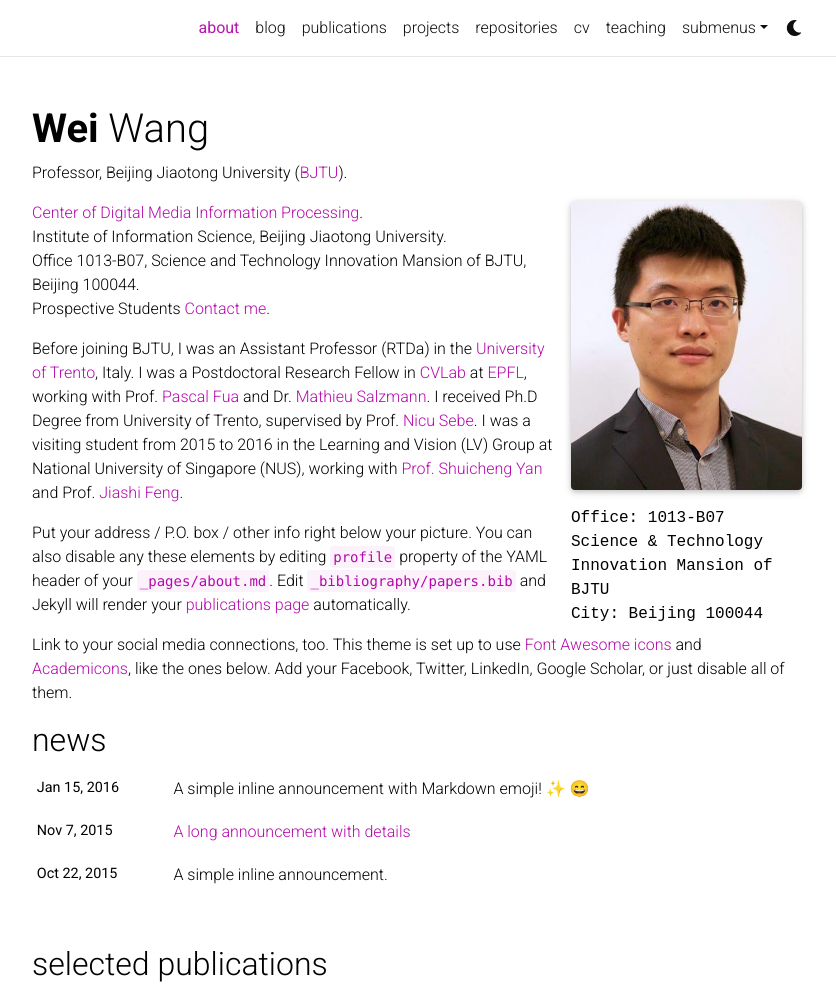
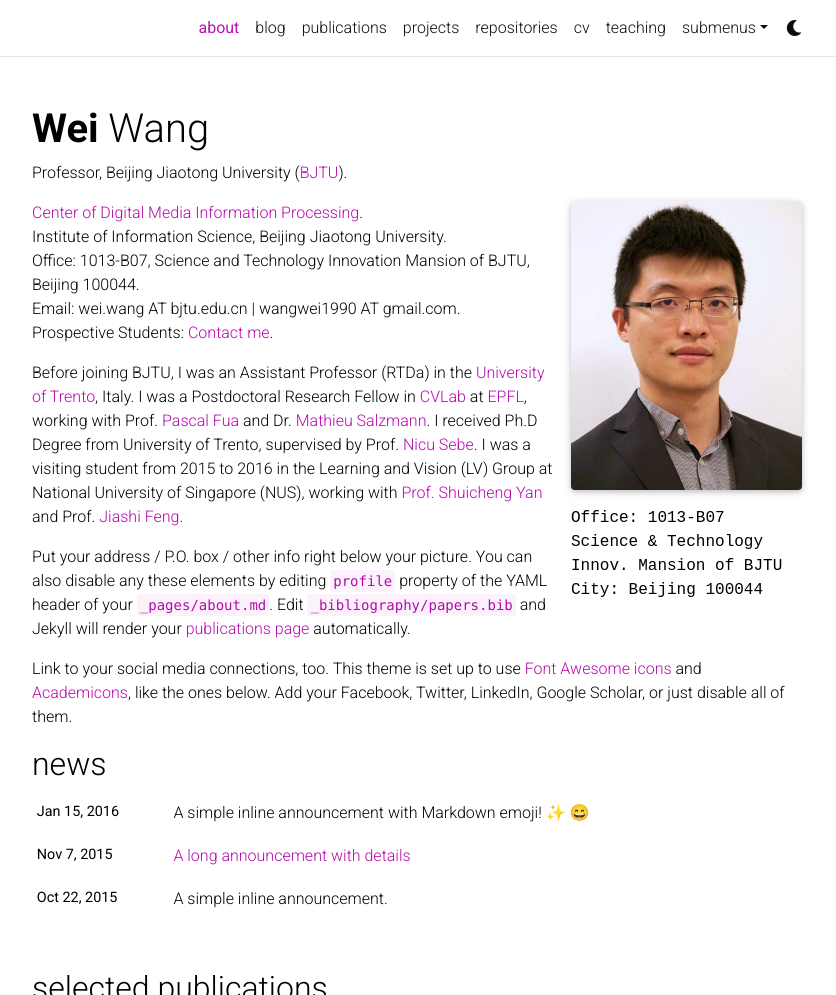
Before and after one commit to WeiWangTrento/WeiWangTrento.github.io, a Jekyll site: the page built from _pages/about.md, in a window 1280 px wide and 1309 px high, cut to the strip 0-995 px from the top of the window. Shown: the whole strip, without its empty margins (223-1059 px from the left). Built offline with Jekyll 4.4.1, drawn with Linux system fonts in a browser that asks for light colours; full-size pictures stand in for the smaller copies a plugin makes; emoji names are drawn with the system emoji font; comment, search, counter and statistics services are not loaded; a style sheet for code colours, icons or effects is not loaded.

Commit message:
Update about.md

```diff
--- a/_pages/about.md
+++ b/_pages/about.md
@@ -10,7 +10,7 @@ profile:
   image_circular: false # crops the image to make it circular
   address: >
     <p>Office: 1013-B07</p>
-    <p>Science & Technology Innovation Mansion of BJTU</p>
+    <p>Science & Technology Innov. Mansion of BJTU</p>
     <p>City: Beijing 100044</p>
 
 news: true  # includes a list of news items
@@ -19,8 +19,9 @@ social: true  # includes social icons at the bottom of the page
 ---
 <a href='http://mepro.bjtu.edu.cn/'>Center of Digital Media Information Processing</a>. <br />
 Institute of Information Science, Beijing Jiaotong University. <br />
-Office 1013-B07, Science and Technology Innovation Mansion of BJTU, Beijing 100044. <br />
-Prospective Students <a href='http://mepro.bjtu.edu.cn/'>Contact me</a>.
+Office: 1013-B07, Science and Technology Innovation Mansion of BJTU, Beijing 100044. <br />
+Email: wei.wang AT bjtu.edu.cn | wangwei1990 AT gmail.com. <br />
+Prospective Students: <a href='http://mepro.bjtu.edu.cn/'>Contact me</a>.
 
 Before joining BJTU, I was an Assistant Professor (RTDa) in the [University of Trento](https://www.unitn.it/en), Italy.
 I was a Postdoctoral Research Fellow in [CVLab](https://cvlab.epfl.ch/) at [EPFL](https://www.epfl.ch/en/), working with Prof. [Pascal Fua](https://people.epfl.ch/cgi-bin/people?id=112366&op=bio&lang=en&cvlang=en) and Dr. [Mathieu Salzmann](https://people.epfl.ch/cgi-bin/people?id=119864&op=bio&lang=en&cvlang=en).
```
